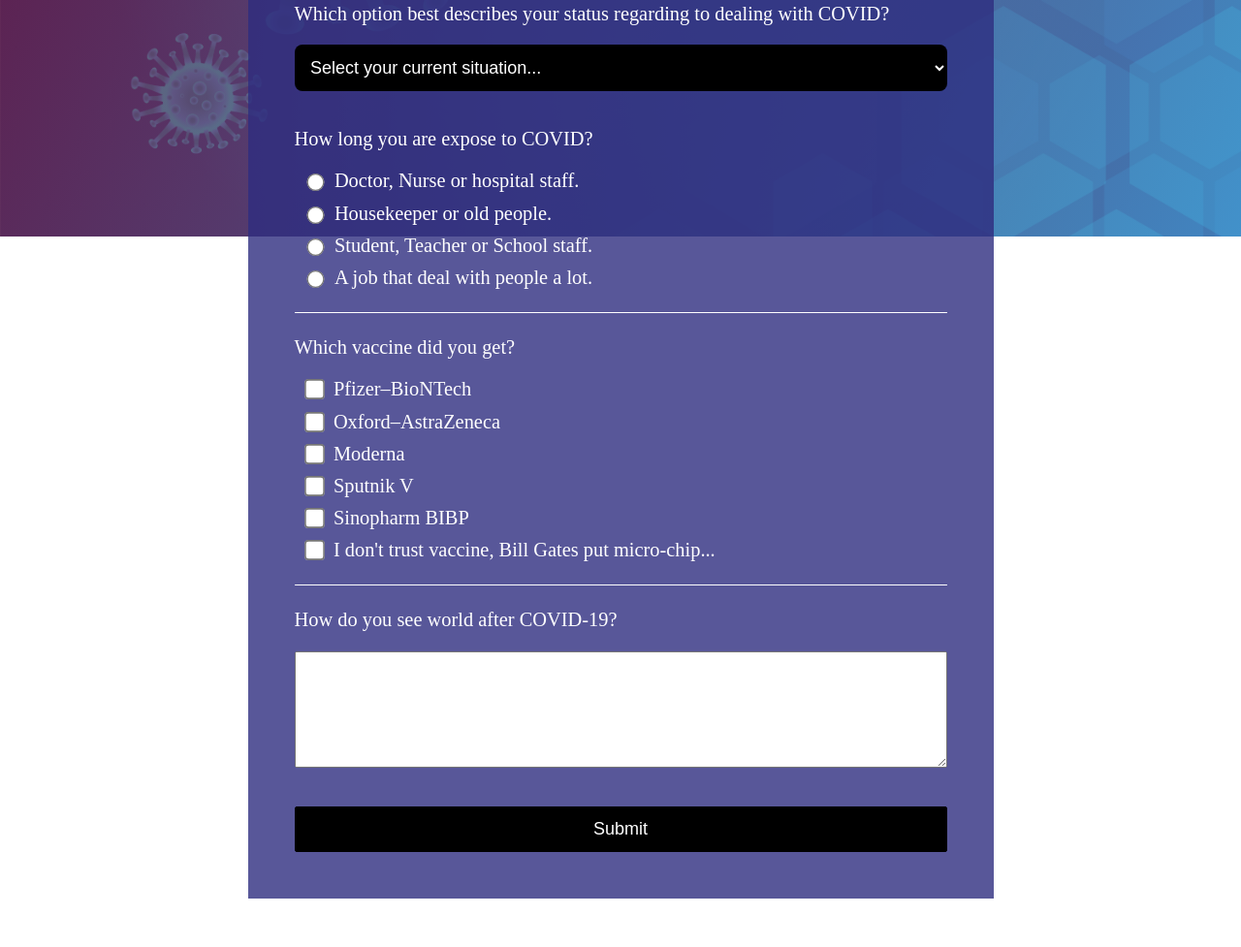
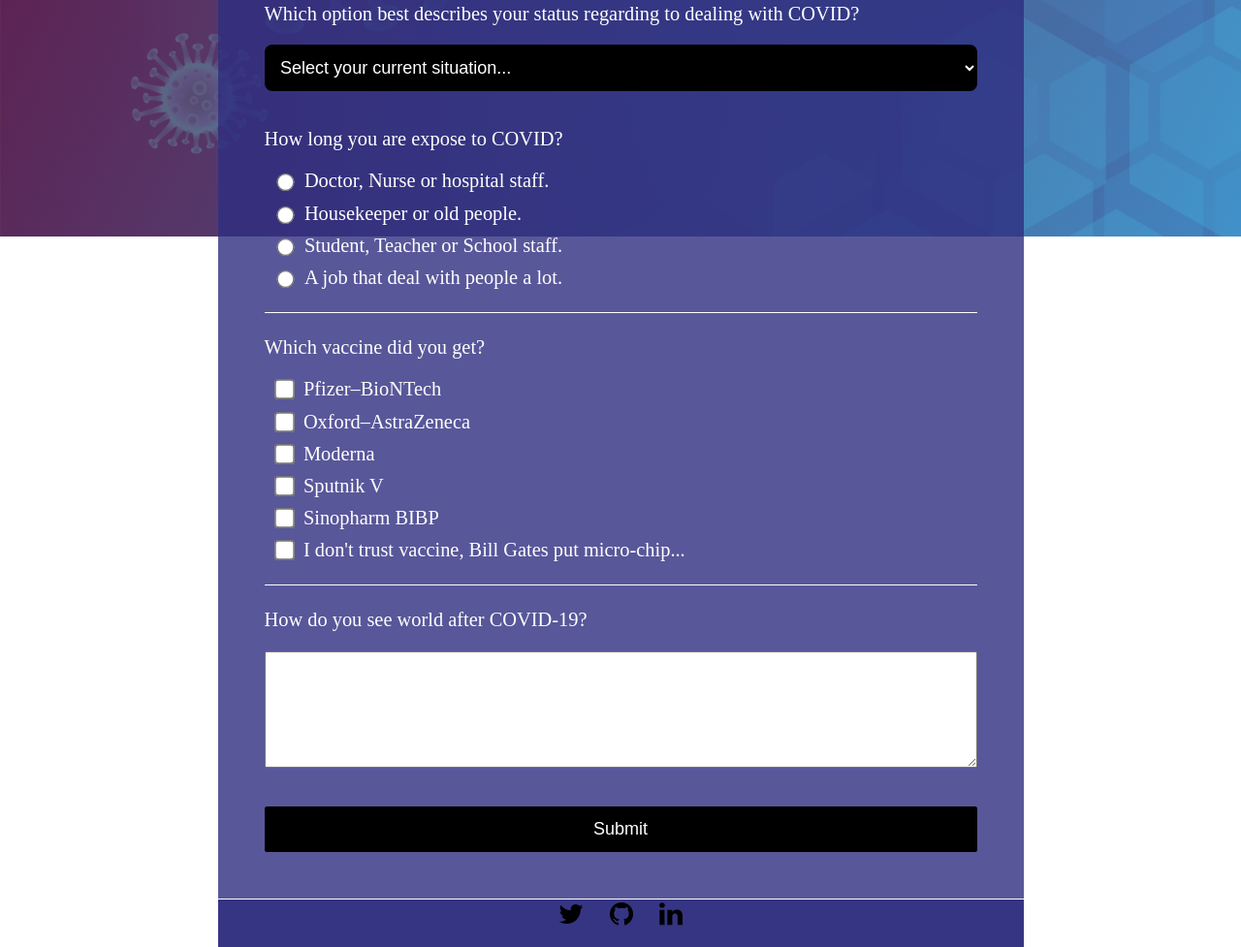
Before and after one commit to ismlrn/survey-form, a plain HTML site: page index.html in a window 1280 px wide. Shown: the part 556-1533 px from the top of the page at 97% size. Drawn offline with Linux system fonts and the light colour scheme; a web font is replaced by a local one.

Commit message:
Final brush

```diff
--- a/index.html
+++ b/index.html
@@ -5,6 +5,10 @@
     <meta http-equiv="X-UA-Compatible" content="IE=edge" />
     <meta name="viewport" content="width=device-width, initial-scale=1.0" />
     <link rel="stylesheet" href="style.css" type="text/css" />
+    <link
+      rel="stylesheet"
+      href="https://cdnjs.cloudflare.com/ajax/libs/font-awesome/4.7.0/css/font-awesome.min.css"
+    />
     <title>Survey Form</title>
   </head>
   <body>
@@ -46,7 +50,7 @@
             COVID?
           </p>
           <select name="get-covid" id="dropdown">
-            <option value="">Select your current situation...</option>
+            <option value="placeholder">Select your current situation...</option>
             <option value="mild">I had COVID but mild.</option>
             <option value="long">Dealing with Long COVID symptom.</option>
             <option value="frequent">Frequently get COVID.</option>
@@ -110,6 +114,11 @@
           <input type="submit" value="Submit" id="submit" />
         </article>
       </form>
+      <div id="footer">
+      <a href="http://twitter.com/ismlr_" target="_blank"><i class="fa fa-twitter"></i></a>
+      <a href="https://github.com/ismlrn/" target="_blank"><i class="fa fa-github"></i></i></a>
+      <a href="https://www.linkedin.com/in/ismail-rahmanikhah/" target="_blank"><i class="fa fa-linkedin"></i></i></a>
+    </div>
     </main>
   </body>
 </html>
--- a/style.css
+++ b/style.css
@@ -11,6 +11,7 @@ body {
     font-family: 'Trirong', serif;
     font-size: 12px;
     margin: 0;
+    padding: 0;
     color: white;
 }
 body::after {
@@ -60,6 +61,7 @@ main {
     background-color: rgba(47, 45, 128, 0.8);
     margin-left: auto;
     margin-right: auto;
+    padding: 0;
 }
 .inputs input, select {
     width: 100%;
@@ -75,7 +77,6 @@ main {
 form {
     width: 100%;
     padding: 4em;
-    margin-bottom: 4em;
 }
 /* Chrome, Safari, Edge, Opera */
 input::-webkit-outer-spin-button,
@@ -93,9 +94,9 @@ input[type=number] {
         max-width: 577px;
     }
 }
-@media (min-width: 768px) {
+@media (min-width: 830px) {
     main {
-        max-width: 769px;
+        max-width: 831px;
     }
 }
 .radio-peer, .checkbox-peer {
@@ -140,3 +141,19 @@ hr {
     border-top: 1px solid white;
     margin: 2em 0;
 }
+#footer {
+    position: static;
+    left: 0;
+    bottom: 0;
+    width: 100%;
+    height: 50px;
+    background-color: rgba(47, 45, 128, 0.8);
+    border-top: 1px solid white;
+    text-align: center;
+    font-size: 28px;
+    margin: 0;
+}
+a>i {
+    color: black;
+    margin: 0px 10px 0px 10px;
+}
```
